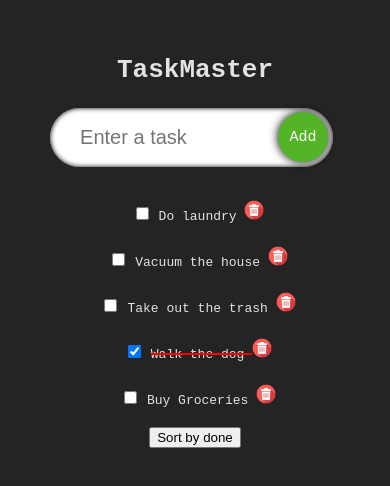
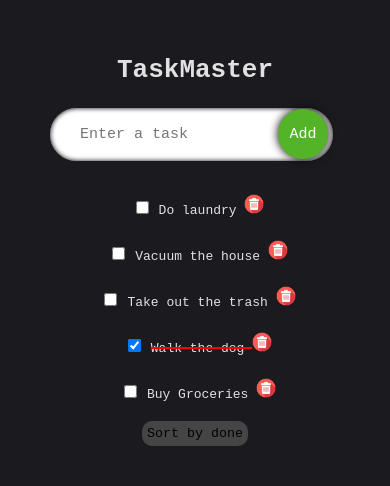
Before and after one commit to Medieinstitutet/the-todos-lindelind, a React (Vite) app: page / in a window 390 px wide. Shown: the top 486 px of the page. Built offline with nearby package versions, Linux system fonts and the light colour scheme.

Commit message:
added some css styling

```diff
--- a/src/App.css
+++ b/src/App.css
@@ -7,10 +7,11 @@
 }
 
 .input-box {
+  font-family: monospace;
   width: 93%;
   border-radius: 30px;
   padding: 18px 30px;
-  font-size: 20px;
+  font-size: 15px;
   border: none;
   transition: 0.2s;
   box-shadow: inset 0 0 5px black;
@@ -74,19 +75,43 @@
   margin: 10px;
 }
 
+.sort-button {
+  font-family: monospace;
+  border-radius: 10px;
+  border: none;
+  padding: 5px;
+  background-color: rgb(69, 69, 69);
+}
+.sort-button:hover {
+  background-color: #6c6c6c;
+}
+
+.sort-button:active {
+    transform: scale(0.9);
+    box-shadow: 0 0 5px black
+}
+
 @media (max-width: 1024px) {
   .input-box {
-    width: 92%;
+    width: 90%;
   }
 }
 
+
 @media (max-width: 768px) {
   .input-box {
-    width: 89%;
+    width: 87%;
   }
 }
 
-@media (max-width: 390px) {
+@media (max-width: 600px) {
+  .input-box {
+    width: 83%;
+  }
+}
+
+
+@media (max-width: 490px) {
   .input-box {
     width: 77%;
   }
--- a/src/components/AddTask.tsx
+++ b/src/components/AddTask.tsx
@@ -3,8 +3,6 @@ import { ChangeEvent, useEffect, useState } from "react"
 interface IAddTaskProps {
     addTask: (createdNewTask: string) => void;
 }
-
-
 
 export const AddTask = (props: IAddTaskProps) => {
     const [newTaskName, setNewTaskName] = useState("");
--- a/src/index.css
+++ b/src/index.css
@@ -5,6 +5,6 @@
 
   color-scheme: light dark;
   color: rgba(255, 255, 255, 0.87);
-  background-color: #242424;
+  background-color: #1b1a1f;
 
 }
```
